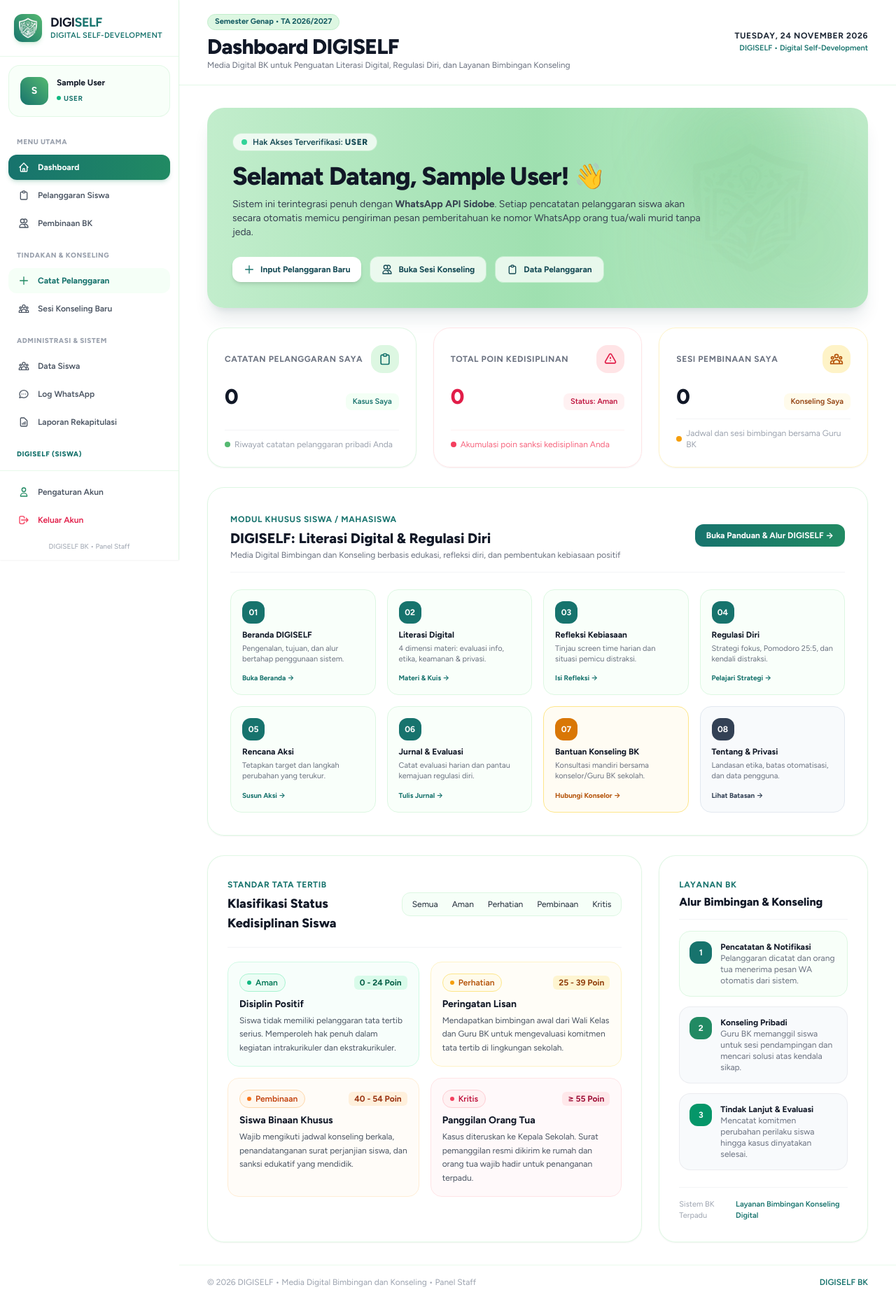
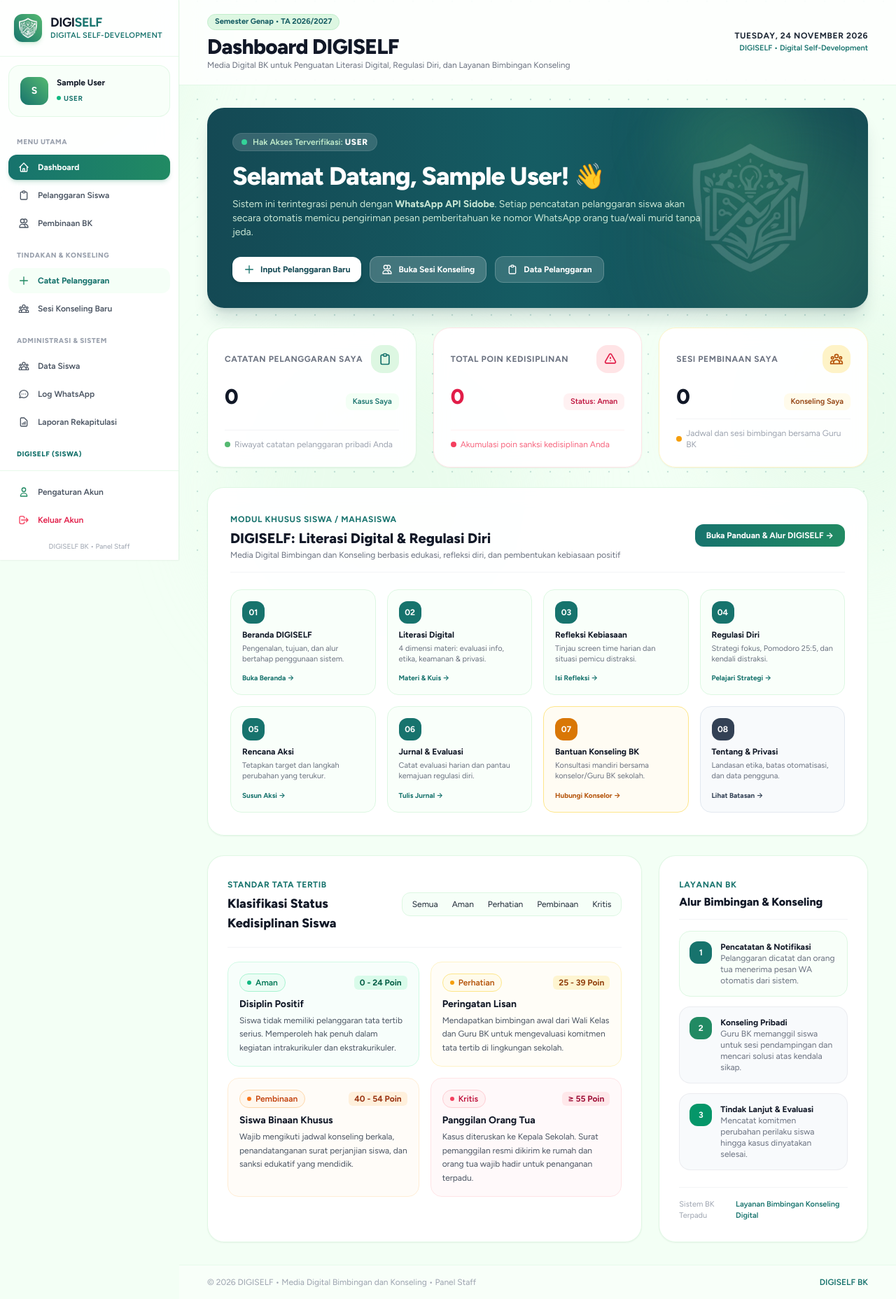
Before and after one commit to HafizhAbdoelGhofarr/sistem-BK, a Laravel app: page /dashboard in a window 1280 px wide. Shown: the whole page at 70% size. Run offline with Laravel 12, Linux system fonts and the light colour scheme; the visitor is signed in with stand-in values (Sample User, id 1); data comes from the database, SQL or seed files in the repository; style sheets or scripts are compiled from the project's sources; parts of the project's set-up code (start-up, migrations or seed data) failed here and were passed over; some libraries are stand-ins or nearby versions.

Commit message:
balik lagi

```diff
--- a/aplikasi-bk/resources/views/dashboard.blade.php
+++ b/aplikasi-bk/resources/views/dashboard.blade.php
@@ -34,12 +34,12 @@
     }">
 
         <!-- 1. Banner sambutan premium dengan gradien hijau mint -->
-        <div class="relative overflow-hidden rounded-3xl bg-gradient-to-r from-purple-200 via-purple-300 to-indigo-200 text-gray-900 p-7 sm:p-9 shadow-xl shadow-purple-950/10">
+        <div class="relative overflow-hidden rounded-3xl bg-gradient-to-r from-purple-900 via-purple-800 to-indigo-900 text-white p-7 sm:p-9 shadow-xl shadow-purple-950/15">
             <div class="relative z-10 max-w-2xl">
-                <div class="inline-flex items-center gap-2 px-3 py-1 rounded-full bg-white/75 backdrop-blur-md text-xs font-semibold text-purple-900 mb-4 border border-purple-200/80">
+                <div class="inline-flex items-center gap-2 px-3 py-1 rounded-full bg-white/15 backdrop-blur-md text-xs font-semibold text-purple-200 mb-4 border border-white/10">
                     <span class="w-2 h-2 rounded-full bg-emerald-400"></span>
                     <span>Hak Akses Terverifikasi:
-                        <strong class="uppercase tracking-wider text-purple-900">
+                        <strong class="uppercase tracking-wider text-white">
                             {{ auth()->user()->roles->first()->name ?? 'User' }}
                         </strong>
                     </span>
@@ -49,7 +49,7 @@
                     Selamat Datang, {{ auth()->user()->name }}! 👋
                 </h1>
 
-                <p class="mt-2.5 text-xs sm:text-sm text-gray-700 leading-relaxed">
+                <p class="mt-2.5 text-xs sm:text-sm text-purple-100/90 leading-relaxed">
                     Sistem ini terintegrasi penuh dengan <strong>WhatsApp API Sidobe</strong>. Setiap pencatatan pelanggaran siswa akan secara otomatis memicu pengiriman pesan pemberitahuan ke nomor WhatsApp orang tua/wali murid tanpa jeda.
                 </p>
 
@@ -62,13 +62,13 @@
                             </svg>
                             Input Pelanggaran Baru
                         </a>
-                        <a href="{{ route('pembinaan.create') }}" wire:navigate class="inline-flex items-center gap-2 px-4 py-2.5 bg-white/75 hover:bg-white text-purple-900 border border-purple-200 text-xs font-bold rounded-xl backdrop-blur-sm transition">
+                        <a href="{{ route('pembinaan.create') }}" wire:navigate class="inline-flex items-center gap-2 px-4 py-2.5 bg-white/20 hover:bg-white/30 text-white border border-white/25 text-xs font-bold rounded-xl backdrop-blur-sm transition">
                             <svg class="w-4 h-4" fill="none" stroke="currentColor" viewBox="0 0 24 24">
                                 <path stroke-linecap="round" stroke-linejoin="round" stroke-width="2" d="M12 4.354a4 4 0 110 5.292M15 21H3v-1a6 6 0 0112 0v1zm0 0h6v-1a6 6 0 00-9-5.197M13 7a4 4 0 11-8 0 4 4 0 018 0z" />
                             </svg>
                             Buka Sesi Konseling
                         </a>
-                        <a href="{{ route('pelanggaran.index') }}" wire:navigate class="inline-flex items-center gap-2 px-4 py-2.5 bg-white/75 hover:bg-white text-purple-900 border border-purple-200 text-xs font-bold rounded-xl backdrop-blur-sm transition">
+                        <a href="{{ route('pelanggaran.index') }}" wire:navigate class="inline-flex items-center gap-2 px-4 py-2.5 bg-white/15 hover:bg-white/25 text-white border border-white/20 text-xs font-bold rounded-xl backdrop-blur-sm transition">
                             <svg class="w-4 h-4" fill="none" stroke="currentColor" viewBox="0 0 24 24">
                                 <path stroke-linecap="round" stroke-linejoin="round" stroke-width="2" d="M9 5H7a2 2 0 00-2 2v12a2 2 0 002 2h10a2 2 0 002-2V7a2 2 0 00-2-2h-2M9 5a2 2 0 002 2h2a2 2 0 002-2M9 5a2 2 0 012-2h2a2 2 0 012 2" />
                             </svg>
@@ -81,13 +81,13 @@
                             </svg>
                             Kelola Data Siswa
                         </a>
-                        <a href="{{ route('notifikasi-wa.index') }}" wire:navigate class="inline-flex items-center gap-2 px-4 py-2.5 bg-white/75 hover:bg-white text-purple-900 border border-purple-200 text-xs font-bold rounded-xl backdrop-blur-sm transition">
+                        <a href="{{ route('notifikasi-wa.index') }}" wire:navigate class="inline-flex items-center gap-2 px-4 py-2.5 bg-white/20 hover:bg-white/30 text-white border border-white/25 text-xs font-bold rounded-xl backdrop-blur-sm transition">
                             <svg class="w-4 h-4" fill="none" stroke="currentColor" viewBox="0 0 24 24">
                                 <path stroke-linecap="round" stroke-linejoin="round" stroke-width="2" d="M8 12h.01M12 12h.01M16 12h.01M21 12c0 4.418-4.03 8-9 8a9.863 9.863 0 01-4.255-.949L3 20l1.395-3.72C3.512 15.042 3 13.574 3 12c0-4.418 4.03-8 9-8s9 3.582 9 8z" />
                             </svg>
                             Monitoring Log WA
                         </a>
-                        <a href="{{ route('laporan.index') }}" wire:navigate class="inline-flex items-center gap-2 px-4 py-2.5 bg-white/75 hover:bg-white text-purple-900 border border-purple-200 text-xs font-bold rounded-xl backdrop-blur-sm transition">
+                        <a href="{{ route('laporan.index') }}" wire:navigate class="inline-flex items-center gap-2 px-4 py-2.5 bg-white/15 hover:bg-white/25 text-white border border-white/20 text-xs font-bold rounded-xl backdrop-blur-sm transition">
                             <svg class="w-4 h-4" fill="none" stroke="currentColor" viewBox="0 0 24 24">
                                 <path stroke-linecap="round" stroke-linejoin="round" stroke-width="2" d="M9 17v-2m3 2v-4m3 4v-6m2 10H7a2 2 0 01-2-2V5a2 2 0 012-2h5.586a1 1 0 01.707.293l5.414 5.414a1 1 0 01.293.707V19a2 2 0 01-2 2z" />
                             </svg>
@@ -106,7 +106,7 @@
                             </svg>
                             Catatan Poin Saya
                         </a>
-                        <a href="{{ route('pembinaan.index') }}" wire:navigate class="inline-flex items-center gap-2 px-4 py-2.5 bg-white/75 hover:bg-white text-purple-900 border border-purple-200 text-xs font-bold rounded-xl backdrop-blur-sm transition">
+                        <a href="{{ route('pembinaan.index') }}" wire:navigate class="inline-flex items-center gap-2 px-4 py-2.5 bg-white/15 hover:bg-white/25 text-white border border-white/20 text-xs font-bold rounded-xl backdrop-blur-sm transition">
                             <svg class="w-4 h-4" fill="none" stroke="currentColor" viewBox="0 0 24 24">
                                 <path stroke-linecap="round" stroke-linejoin="round" stroke-width="2" d="M12 4.354a4 4 0 110 5.292M15 21H3v-1a6 6 0 0112 0v1zm0 0h6v-1a6 6 0 00-9-5.197M13 7a4 4 0 11-8 0 4 4 0 018 0z" />
                             </svg>
@@ -120,7 +120,7 @@
             <div class="absolute -right-16 -bottom-16 w-80 h-80 bg-purple-500/20 rounded-full blur-3xl pointer-events-none"></div>
             <div class="absolute -top-12 right-24 w-48 h-48 bg-indigo-500/20 rounded-full blur-2xl pointer-events-none"></div>
             <div class="absolute right-10 top-1/2 -translate-y-1/2 hidden xl:block opacity-15">
-                <img src="{{ asset('images/digiself-logo.png') }}" alt="" aria-hidden="true" class="w-64 h-64 object-contain opacity-[0.08] brightness-0" />
+                <img src="{{ asset('images/digiself-logo.png') }}" alt="" aria-hidden="true" class="w-64 h-64 object-contain" />
             </div>
         </div>
 
--- a/aplikasi-bk/resources/views/layouts/app.blade.php
+++ b/aplikasi-bk/resources/views/layouts/app.blade.php
@@ -14,8 +14,24 @@
         <!-- Scripts -->
         @vite(['resources/css/app.css', 'resources/js/app.js'])
     </head>
-    <body class="font-sans antialiased text-gray-800 min-h-screen flex flex-col relative bg-white selection:bg-purple-600 selection:text-white"
+    <body class="font-sans antialiased text-gray-800 min-h-screen flex flex-col relative bg-brand-50 selection:bg-purple-600 selection:text-white"
           x-data="{ mobileSidebarOpen: false }">
+
+        <!-- Background Dekoratif Mewah (Mesh Gradient + Dots) -->
+        <div class="fixed inset-0 pointer-events-none z-0">
+            <div class="absolute -top-32 -left-32 w-96 h-96 bg-purple-200/30 rounded-full blur-3xl"></div>
+            <div class="absolute top-1/2 -right-32 w-96 h-96 bg-indigo-100/40 rounded-full blur-3xl"></div>
+            <div class="absolute -bottom-32 left-1/4 w-[28rem] h-[28rem] bg-purple-100/40 rounded-full blur-3xl"></div>
+
+            <svg class="absolute inset-0 w-full h-full opacity-[0.2]" xmlns="http://www.w3.org/2000/svg">
+                <defs>
+                    <pattern id="app-dot-pattern" width="28" height="28" patternUnits="userSpaceOnUse">
+                        <circle cx="2" cy="2" r="1.2" fill="#17736D" />
+                    </pattern>
+                </defs>
+                <rect width="100%" height="100%" fill="url(#app-dot-pattern)" />
+            </svg>
+        </div>
 
         @php
             $isAdminOrGuru = auth()->check() && auth()->user()->hasRole(['admin', 'guru_bk']);
```
Also changed, not shown: aplikasi-bk/resources/views/errors/403.blade.php (+17 -1 lines), aplikasi-bk/resources/views/errors/404.blade.php (+17 -1 lines), aplikasi-bk/resources/views/layouts/guest.blade.php (+19 -1 lines), aplikasi-bk/resources/views/livewire/pages/pelanggaran/index.blade.php (+9 -9 lines), aplikasi-bk/resources/views/welcome.blade.php (+20 -4 lines).
